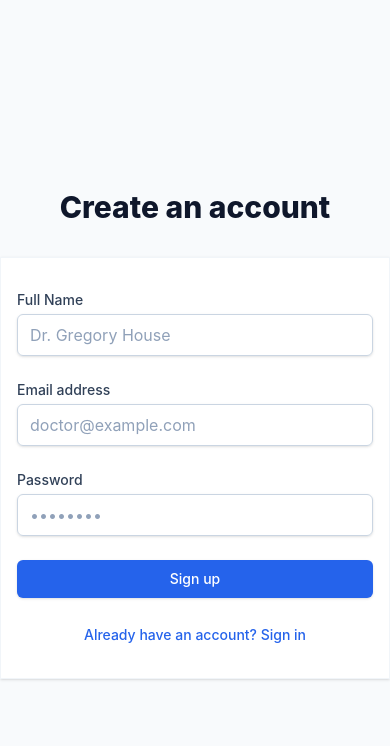
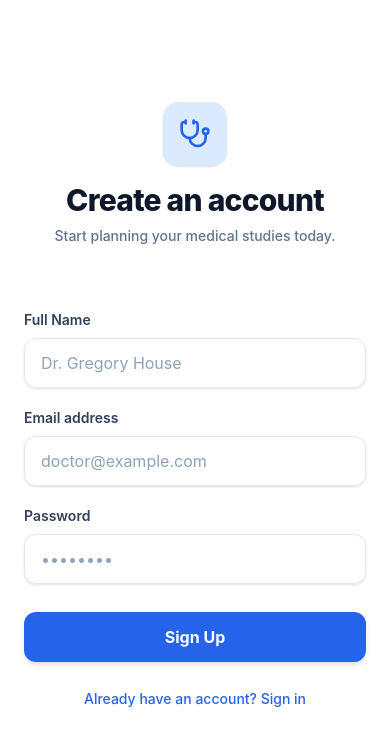
Before and after one commit to hiravpatel/study-planner-front, a React (Vite) app: page /register in a window 390 px wide. Shown: the top 746 px of the page. Built offline with nearby package versions, Linux system fonts and the light colour scheme; no server answers.

Commit message:
feat(ui): heavy polish to native mobile styling across auth, dashboard, and navigation

```diff
--- a/src/components/Layout.tsx
+++ b/src/components/Layout.tsx
@@ -25,7 +25,7 @@ export default function Layout() {
 
   // Nav styles for Mobile Bottom Tab-Bar
   const mobileNavLinkClasses = ({ isActive }: { isActive: boolean }) =>
-    `flex flex-col items-center justify-center w-full h-full space-y-1 transition-colors ${
+    `flex flex-col items-center justify-center w-full h-full space-y-1 transition-all active:scale-95 ${
       isActive
       ? 'text-primary-600'
       : 'text-slate-400 hover:text-slate-600'
@@ -107,7 +107,7 @@ export default function Layout() {
       </aside>
 
       {/* --- MOBILE TOP HEADER --- */}
-      <header className="md:hidden fixed top-0 w-full left-0 bg-white border-b border-slate-200 p-4 flex items-center justify-between z-40">
+      <header className="md:hidden fixed top-0 w-full left-0 bg-white/90 backdrop-blur-md border-b border-slate-200/50 p-4 flex items-center justify-between z-40 shadow-sm">
         <div className="flex items-center space-x-2">
             <BookOpen className="w-6 h-6 text-primary-600" />
             <h1 className="text-lg font-bold text-slate-900">StudyPlanner</h1>
@@ -130,7 +130,7 @@ export default function Layout() {
       </main>
 
       {/* --- MOBILE BOTTOM TAB NAV --- */}
-      <nav className="md:hidden fixed bottom-0 left-0 w-full h-[72px] bg-white border-t border-slate-200 z-50 flex items-center justify-around px-2 pb-safe shadow-[0_-4px_6px_-1px_rgba(0,0,0,0.05)]">
+      <nav className="md:hidden fixed bottom-0 left-0 w-full h-[72px] bg-white/90 backdrop-blur-md border-t border-slate-200/50 z-50 flex items-center justify-around px-2 pb-safe shadow-[0_-8px_20px_-1px_rgba(0,0,0,0.03)] selection:bg-transparent">
          <NavLink to="/" className={mobileNavLinkClasses} end>
             {({ isActive }) => (
               <>
--- a/src/pages/Dashboard.tsx
+++ b/src/pages/Dashboard.tsx
@@ -1,6 +1,7 @@
 import React, { useEffect, useState } from 'react';
 import { Link } from 'react-router-dom';
 import api from '../services/api';
+import { Activity, Play, TrendingUp, CheckCircle, BarChart3 } from 'lucide-react';
 
 interface DashboardStats {
   completedTasksCount: number;
@@ -29,12 +30,18 @@ export default function Dashboard() {
   }, []);
 
   return (
-    <div className="space-y-6">
+    <div className="space-y-8 animate-in fade-in duration-500">
       <div className="flex items-center justify-between">
-        <h2 className="text-2xl font-bold text-slate-800 tracking-tight">Overview</h2>
+        <div className="flex items-center gap-3">
+          <div className="p-2 bg-primary-100 rounded-xl text-primary-600">
+            <Activity size={24} />
+          </div>
+          <h2 className="text-2xl font-black text-slate-900 tracking-tight">Overview</h2>
+        </div>
         <div className="flex space-x-2">
-           <Link to="/pomodoro" className="px-4 py-2 bg-primary-600 text-white rounded-lg font-medium text-sm hover:bg-primary-700 shadow-sm transition-colors">
-              Start Pomodoro
+           <Link to="/pomodoro" className="flex items-center gap-2 px-5 py-2.5 bg-primary-600 text-white rounded-full font-bold text-sm shadow-md hover:bg-primary-700 hover:shadow-lg hover:-translate-y-0.5 transition-all active:scale-95">
+              <Play fill="currentColor" size={16} />
+              Start Session
            </Link>
         </div>
       </div>
@@ -42,28 +49,34 @@ export default function Dashboard() {
       {loading ? (
         <div className="h-40 flex items-center justify-center text-slate-400">Loading your stats...</div>
       ) : (
-        <div className="grid grid-cols-1 md:grid-cols-3 gap-6">
-          <div className="bg-white p-6 rounded-2xl shadow-sm border border-slate-100 flex flex-col justify-center">
-             <h3 className="text-slate-500 font-medium text-sm">Tasks Due Today</h3>
-             <div className="mt-2 flex items-baseline gap-2">
-               <span className="text-4xl font-extrabold text-slate-800">{stats?.tasksToday || 0}</span>
-               <span className="text-sm font-medium text-amber-500 bg-amber-50 px-2 py-0.5 rounded-full">Pending</span>
+        <div className="grid grid-cols-1 sm:grid-cols-3 gap-6">
+          <div className="bg-white p-6 rounded-3xl shadow-sm hover:shadow-md transition-shadow border border-slate-100/50 flex flex-col justify-center relative overflow-hidden group">
+             <div className="absolute -right-4 -top-4 opacity-5 group-hover:opacity-10 transition-opacity">
+               <TrendingUp size={100} />
+             </div>
+             <h3 className="text-slate-500 font-bold text-xs uppercase tracking-wider">Tasks Due Today</h3>
+             <div className="mt-3 flex items-baseline gap-2">
+               <span className="text-5xl font-black text-slate-800 tracking-tighter">{stats?.tasksToday || 0}</span>
+               <span className="text-xs font-bold text-amber-600 bg-amber-100 px-2.5 py-1 rounded-full uppercase tracking-wide">Pending</span>
              </div>
           </div>
 
-          <div className="bg-white p-6 rounded-2xl shadow-sm border border-slate-100 flex flex-col justify-center">
-             <h3 className="text-slate-500 font-medium text-sm">Completed Tasks</h3>
-             <div className="mt-2 flex items-baseline gap-2">
-               <span className="text-4xl font-extrabold text-slate-800">{stats?.completedTasksCount || 0}</span>
-               <span className="text-sm font-medium text-emerald-500 bg-emerald-50 px-2 py-0.5 rounded-full">Total</span>
+          <div className="bg-white p-6 rounded-3xl shadow-sm hover:shadow-md transition-shadow border border-slate-100/50 flex flex-col justify-center relative overflow-hidden group">
+            <div className="absolute -right-4 -top-4 opacity-5 group-hover:opacity-10 transition-opacity">
+               <CheckCircle size={100} />
+             </div>
+             <h3 className="text-slate-500 font-bold text-xs uppercase tracking-wider">Completed Tasks</h3>
+             <div className="mt-3 flex items-baseline gap-2">
+               <span className="text-5xl font-black text-slate-800 tracking-tighter">{stats?.completedTasksCount || 0}</span>
+               <span className="text-xs font-bold text-emerald-600 bg-emerald-100 px-2.5 py-1 rounded-full uppercase tracking-wide">Total</span>
              </div>
           </div>
 
-          <div className="bg-primary-50 p-6 rounded-2xl shadow-sm border border-primary-100 flex flex-col justify-center">
-             <h3 className="text-primary-700 font-semibold text-sm">Total Study Time</h3>
-             <div className="mt-2 flex items-baseline gap-2">
-               <span className="text-4xl font-extrabold text-primary-700">
-                 {Math.floor((stats?.totalStudyMinutes || 0) / 60)}<span className="text-xl">h</span> {(stats?.totalStudyMinutes || 0) % 60}<span className="text-xl">m</span>
+          <div className="bg-gradient-to-br from-primary-50 to-primary-100 p-6 rounded-3xl shadow-sm hover:shadow-md transition-shadow border border-primary-200/50 flex flex-col justify-center relative overflow-hidden">
+             <h3 className="text-primary-800 font-bold text-xs uppercase tracking-wider">Total Study Time</h3>
+             <div className="mt-3 flex items-baseline gap-2">
+               <span className="text-5xl font-black text-primary-700 tracking-tighter">
+                 {Math.floor((stats?.totalStudyMinutes || 0) / 60)}<span className="text-2xl font-bold ml-1 text-primary-600">h</span> {(stats?.totalStudyMinutes || 0) % 60}<span className="text-2xl font-bold ml-1 text-primary-600">m</span>
                </span>
              </div>
           </div>
@@ -71,10 +84,13 @@ export default function Dashboard() {
       )}
 
       {/* Placeholder for Subject Charts - To be implemented using Recharts or similar */}
-      <div className="bg-white p-6 rounded-2xl shadow-sm border border-slate-100 min-h-[300px]">
-         <h3 className="text-lg font-semibold text-slate-800 mb-4">Study Hours by Subject</h3>
+      <div className="bg-white p-6 sm:p-8 rounded-3xl shadow-sm border border-slate-100 min-h-[300px]">
+         <div className="flex items-center gap-2 mb-6">
+           <BarChart3 className="text-slate-400" size={20} />
+           <h3 className="text-lg font-bold text-slate-800">Study Hours by Subject</h3>
+         </div>
          {stats?.subjectStats && stats.subjectStats.length > 0 ? (
-           <div className="space-y-4">
+           <div className="space-y-5">
              {stats.subjectStats.map((stat, idx) => (
                <div key={idx} className="flex items-center">
                  <div className="w-32 text-sm font-medium text-slate-700 pr-4 truncate" title={stat.subjectName}>{stat.subjectName}</div>
--- a/src/pages/Register.tsx
+++ b/src/pages/Register.tsx
@@ -4,6 +4,7 @@ import { useNavigate, Link } from 'react-router-dom';
 import api from '../services/api';
 import { setCredentials } from '../store/authSlice';
 import toast from 'react-hot-toast';
+import { Stethoscope } from 'lucide-react';
 
 export default function Register() {
   const [name, setName] = useState('');
@@ -29,64 +30,70 @@ export default function Register() {
   };
 
   return (
-    <div className="min-h-screen bg-slate-50 flex flex-col justify-center py-12 sm:px-6 lg:px-8">
-      <div className="sm:mx-auto sm:w-full sm:max-w-md">
-        <h2 className="mt-6 text-center text-3xl font-extrabold text-slate-900">
+    <div className="min-h-screen bg-white sm:bg-slate-50 flex flex-col justify-center py-12 sm:px-6 lg:px-8">
+      <div className="sm:mx-auto sm:w-full sm:max-w-md flex flex-col items-center">
+        <div className="w-16 h-16 bg-primary-100 rounded-2xl flex items-center justify-center mb-4 shadow-sm">
+          <Stethoscope className="w-8 h-8 text-primary-600" />
+        </div>
+        <h2 className="text-center text-3xl font-extrabold text-slate-900 tracking-tight">
           Create an account
         </h2>
+        <p className="mt-2 text-center text-sm text-slate-500 font-medium">
+          Start planning your medical studies today.
+        </p>
       </div>
 
       <div className="mt-8 sm:mx-auto sm:w-full sm:max-w-md">
-        <div className="bg-white py-8 px-4 shadow sm:rounded-lg sm:px-10 border border-slate-100">
-          <form className="space-y-6" onSubmit={handleRegister}>
+        <div className="bg-white py-8 px-6 sm:shadow-lg sm:rounded-2xl sm:px-10 border-0 sm:border border-slate-100">
+          <form className="space-y-5" onSubmit={handleRegister}>
              <div>
-              <label className="block text-sm font-medium text-slate-700">Full Name</label>
-              <div className="mt-1">
+               <label className="block text-sm font-semibold text-slate-700">Full Name</label>
+              <div className="mt-2">
                 <input
                   type="text"
                   required
                   placeholder="Dr. Gregory House"
                   value={name}
                   onChange={e => setName(e.target.value)}
-                  className="appearance-none block w-full px-3 py-2 border border-slate-300 rounded-md shadow-sm placeholder-slate-400 focus:outline-none focus:ring-primary-500 focus:border-primary-500 sm:text-sm"
+                  className="appearance-none block w-full px-4 py-3 border border-slate-200 rounded-xl shadow-sm placeholder-slate-400 focus:outline-none focus:ring-2 focus:ring-primary-500 focus:border-transparent sm:text-sm transition-all"
                 />
               </div>
             </div>
 
             <div>
-               <label className="block text-sm font-medium text-slate-700">Email address</label>
-              <div className="mt-1">
+               <label className="block text-sm font-semibold text-slate-700">Email address</label>
+              <div className="mt-2">
                 <input
                   type="email"
                   required
                   placeholder="doctor@example.com"
                   value={email}
                   onChange={e => setEmail(e.target.value)}
-                  className="appearance-none block w-full px-3 py-2 border border-slate-300 rounded-md shadow-sm placeholder-slate-400 focus:outline-none focus:ring-primary-500 focus:border-primary-500 sm:text-sm"
+                  className="appearance-none block w-full px-4 py-3 border border-slate-200 rounded-xl shadow-sm placeholder-slate-400 focus:outline-none focus:ring-2 focus:ring-primary-500 focus:border-transparent sm:text-sm transition-all"
                 />
               </div>
             </div>
 
             <div>
-              <label className="block text-sm font-medium text-slate-700">Password</label>
-              <div className="mt-1">
+              <label className="block text-sm font-semibold text-slate-700">Password</label>
+              <div className="mt-2">
                 <input
                   type="password"
                   required
                   placeholder="••••••••"
                   value={password}
                   onChange={e => setPassword(e.target.value)}
-                  className="appearance-none block w-full px-3 py-2 border border-slate-300 rounded-md shadow-sm placeholder-slate-400 focus:outline-none focus:ring-primary-500 focus:border-primary-500 sm:text-sm"
+                  className="appearance-none block w-full px-4 py-3 border border-slate-200 rounded-xl shadow-sm placeholder-slate-400 focus:outline-none focus:ring-2 focus:ring-primary-500 focus:border-transparent sm:text-sm transition-all"
                 />
               </div>
             </div>
 
-            <div>
+            <div className="pt-2">
               <button
                 type="submit"
-                className="w-full flex justify-center py-2 px-4 border border-transparent rounded-md shadow-sm text-sm font-medium text-white bg-primary-600 hover:bg-primary-700 focus:outline-none focus:ring-2 focus:ring-offset-2 focus:ring-primary-500"
+                className="w-full flex justify-center py-3 px-4 border border-transparent rounded-xl shadow-md text-base font-bold text-white bg-primary-600 hover:bg-primary-700 focus:outline-none focus:ring-2 focus:ring-offset-2 focus:ring-primary-500 active:scale-[0.98] transition-all"
               >
-                Sign up
+                Sign Up
               </button>
             </div>
           </form>
```
Also changed, not shown: src/pages/Login.tsx (+19 -12 lines).
